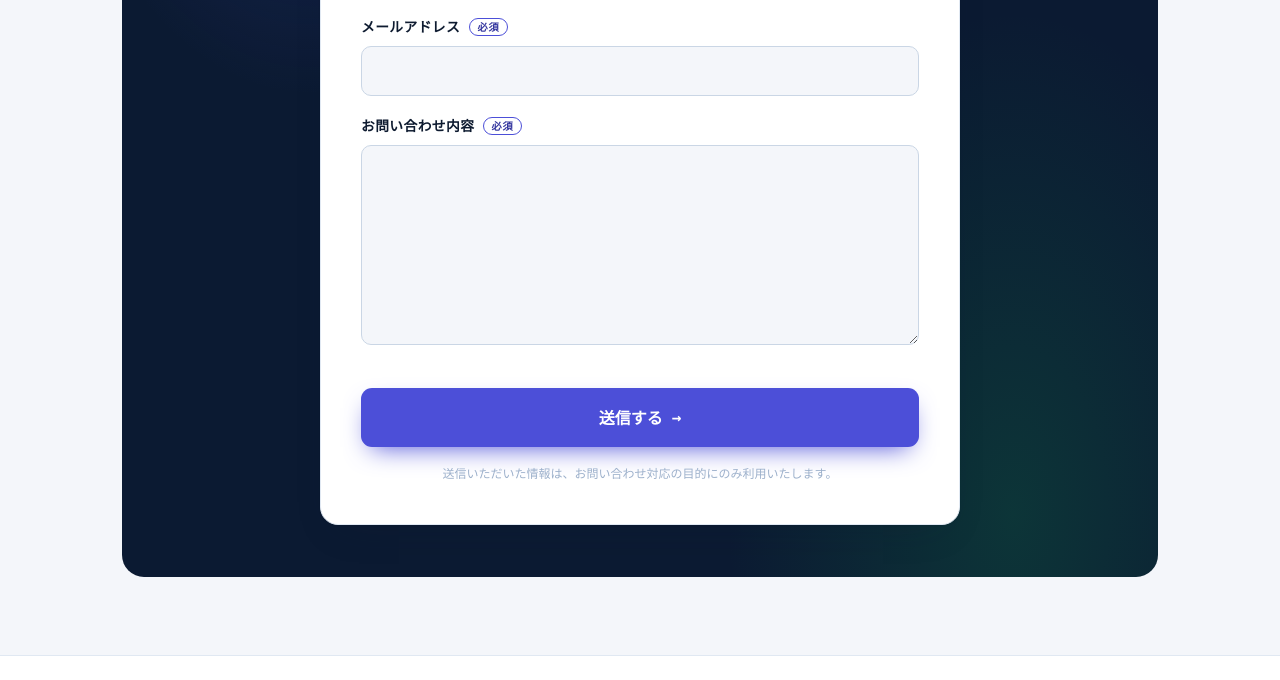
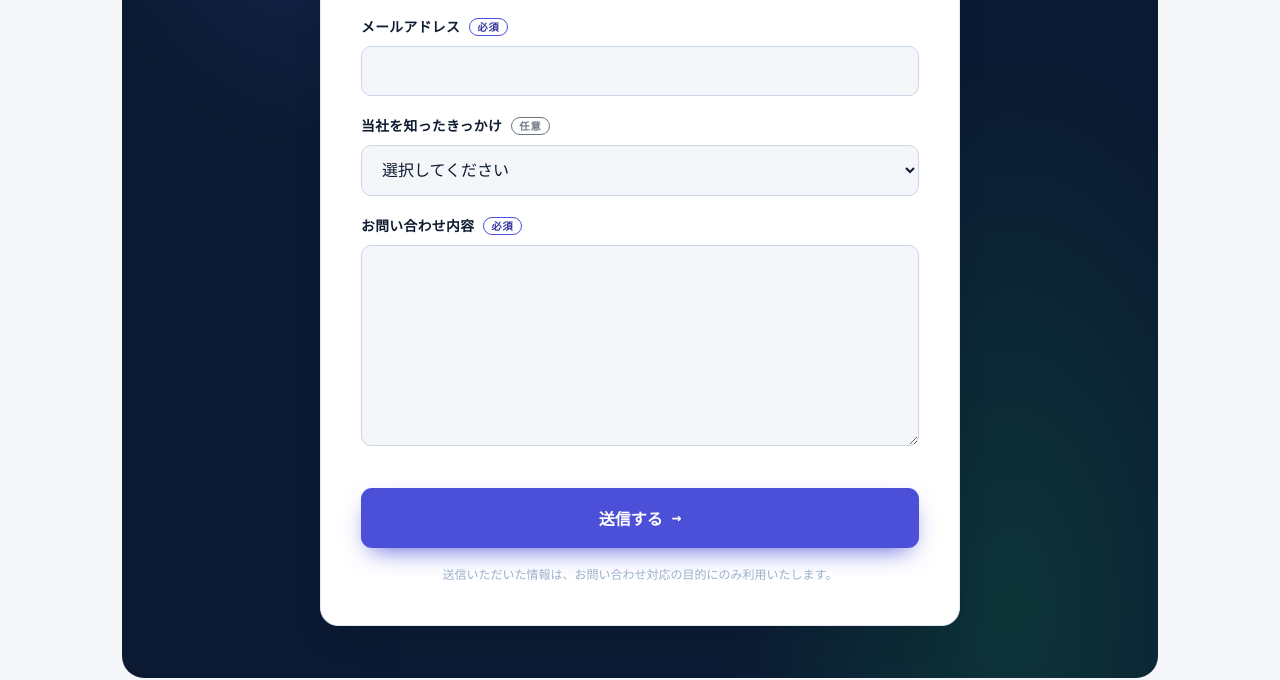
Before and after one commit to agentbest/scout, a plain HTML site: page index.html in a window 1280 px wide. Shown: the part 8618-9298 px from the top of the page. Drawn offline with Linux system fonts and the light colour scheme.

Commit message:
お問い合わせフォームに「当社を知ったきっかけ（任意）」と流入元（参照元・utm_source）の自動記録を追加
Co-Authored-By: Claude Opus 5.5 <noreply@anthropic.com>

```diff
--- a/index.html
+++ b/index.html
@@ -180,12 +180,14 @@
     padding:clamp(24px,4vw,40px);box-shadow:var(--shadow);text-align:left;color:var(--ink)}
   .field{margin-bottom:18px}
   .field label{display:block;font-size:.86rem;font-weight:800;letter-spacing:.03em;margin-bottom:7px}
+  .opt{font-size:.64rem;font-weight:700;color:var(--ink);opacity:.6;border:1px solid currentColor;border-radius:999px;padding:.1em .7em;margin-left:.5em;letter-spacing:.08em;vertical-align:1px}
+  .field select{appearance:auto;cursor:pointer}
   .req{font-size:.64rem;font-weight:700;color:var(--accent-ink);border:1px solid var(--accent);border-radius:999px;
     padding:.1em .7em;margin-left:.5em;letter-spacing:.08em;vertical-align:1px}
-  .field input,.field textarea{width:100%;font-family:inherit;font-size:1rem;color:var(--ink);background:var(--paper);
+  .field input,.field select,.field textarea{width:100%;font-family:inherit;font-size:1rem;color:var(--ink);background:var(--paper);
     border:1px solid var(--line-strong);border-radius:10px;padding:.8em 1em;transition:border-color .2s,box-shadow .2s}
   .field textarea{resize:vertical;line-height:1.8}
-  .field input:focus,.field textarea:focus{outline:none;border-color:var(--accent);box-shadow:0 0 0 3px var(--accent-tint)}
+  .field input:focus,.field select:focus,.field textarea:focus{outline:none;border-color:var(--accent);box-shadow:0 0 0 3px var(--accent-tint)}
   .form-error{color:#B23B3B;font-size:.86rem;min-height:1.2em;margin-bottom:.4rem}
   .submit-btn{width:100%;justify-content:center;font-size:1rem;padding-block:1.05em}
   .submit-btn:disabled{opacity:.6;cursor:default;transform:none}
@@ -709,6 +711,20 @@
               <input type="email" id="email" name="email" required autocomplete="email">
             </div>
             <div class="field">
+              <label for="howfound">当社を知ったきっかけ <span class="opt">任意</span></label>
+              <select id="howfound" name="howfound">
+                <option value="">選択してください</option>
+                <option>検索（Google・Yahoo!など）</option>
+                <option>生成AI（ChatGPT・Gemini・Claudeなど）</option>
+                <option>記事・コラムを読んで</option>
+                <option>SNS（X・note・LinkedInなど）</option>
+                <option>ご紹介・口コミ</option>
+                <option>採用媒体・パートナー企業から</option>
+                <option>以前から知っていた・取引がある</option>
+                <option>その他</option>
+              </select>
+            </div>
+            <div class="field">
               <label for="message">お問い合わせ内容 <span class="req">必須</span></label>
               <textarea id="message" name="message" rows="6" required></textarea>
             </div>
@@ -797,6 +813,18 @@
   var ENTRY={company:'entry.1620407772',name:'entry.2140471957',email:'entry.417521654',message:'entry.1952858857'};
   var SOURCE='スカウト代行LP（scout.agent-best.net）';
 
+  // 知ったきっかけ（任意の選択）と流入元（最初に来たときの参照元・utm_source）を本文末に付ける
+  (function(){try{if(sessionStorage.getItem('ab_ref'))return;
+    var q='';try{q=new URLSearchParams(location.search).get('utm_source')||'';}catch(e){}
+    var r=document.referrer,h='';try{h=r?new URL(r).hostname:'';}catch(e){}
+    var v=q?('utm_source='+q+(h&&h!==location.hostname?'（'+h+'）':'')):(h&&h!==location.hostname?h:(r?'':'参照元なし'));
+    if(v)sessionStorage.setItem('ab_ref',v+' → '+location.pathname);}catch(e){}})();
+  var trail=function(){
+    var el=document.getElementById('howfound'),how=el&&el.value?el.value:'未回答',ref='';
+    try{ref=sessionStorage.getItem('ab_ref')||'';}catch(e){}
+    return '\n\n知ったきっかけ：'+how+'\n流入元：'+(ref||'不明');
+  };
+
   var form=document.getElementById('contact-form'),
       thanks=document.getElementById('thanks'),
       errBox=document.getElementById('form-error'),
@@ -816,7 +844,7 @@
     data.append(ENTRY.company,company);
     data.append(ENTRY.name,name);
     data.append(ENTRY.email,email);
-    data.append(ENTRY.message,message+'\n\n---\nお問い合わせ元：'+SOURCE);
+    data.append(ENTRY.message,message+trail()+'\n\n---\nお問い合わせ元：'+SOURCE);
 
     fetch(FORM_ACTION,{method:'POST',mode:'no-cors',body:data})
       .then(function(){
```
